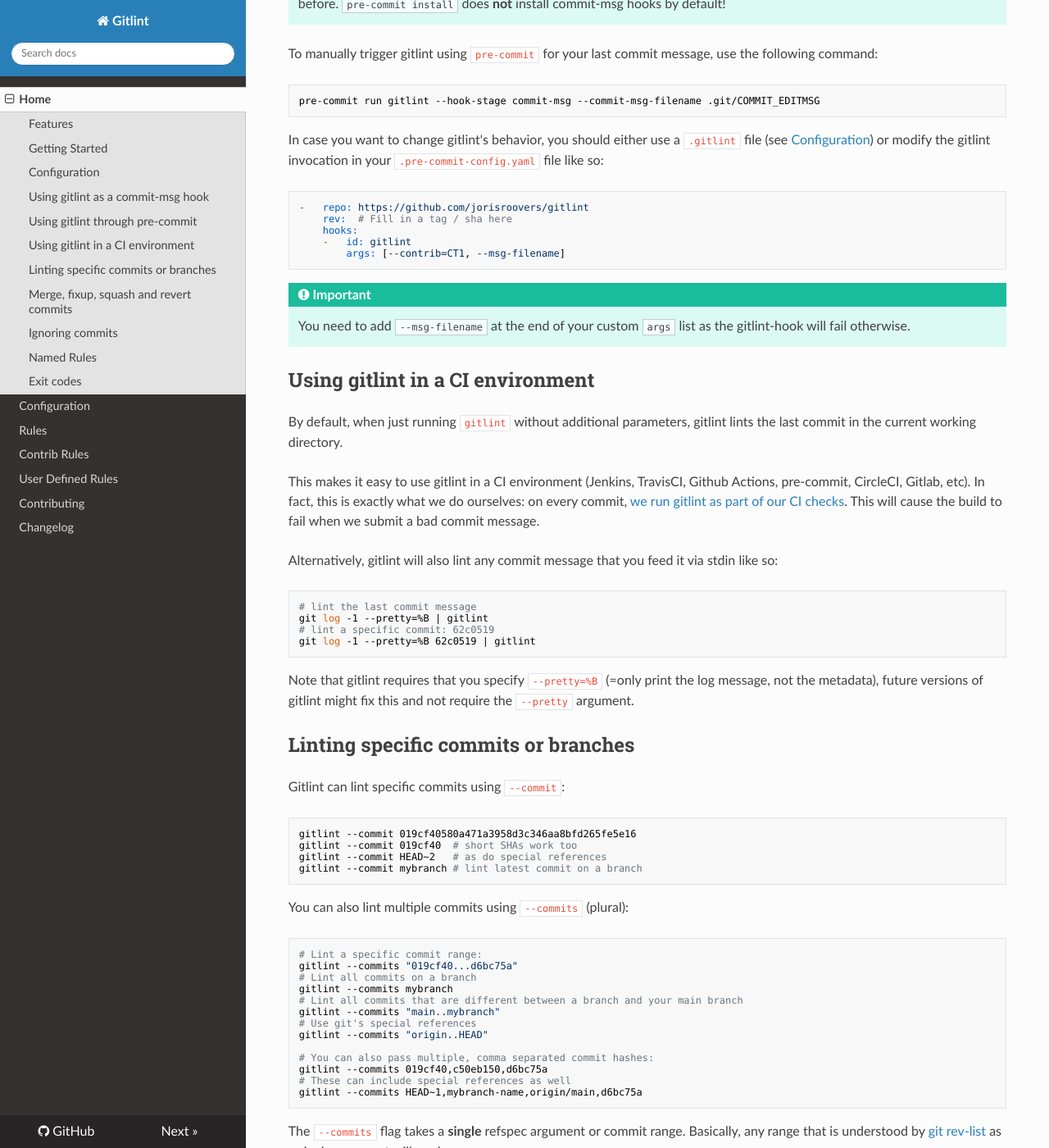
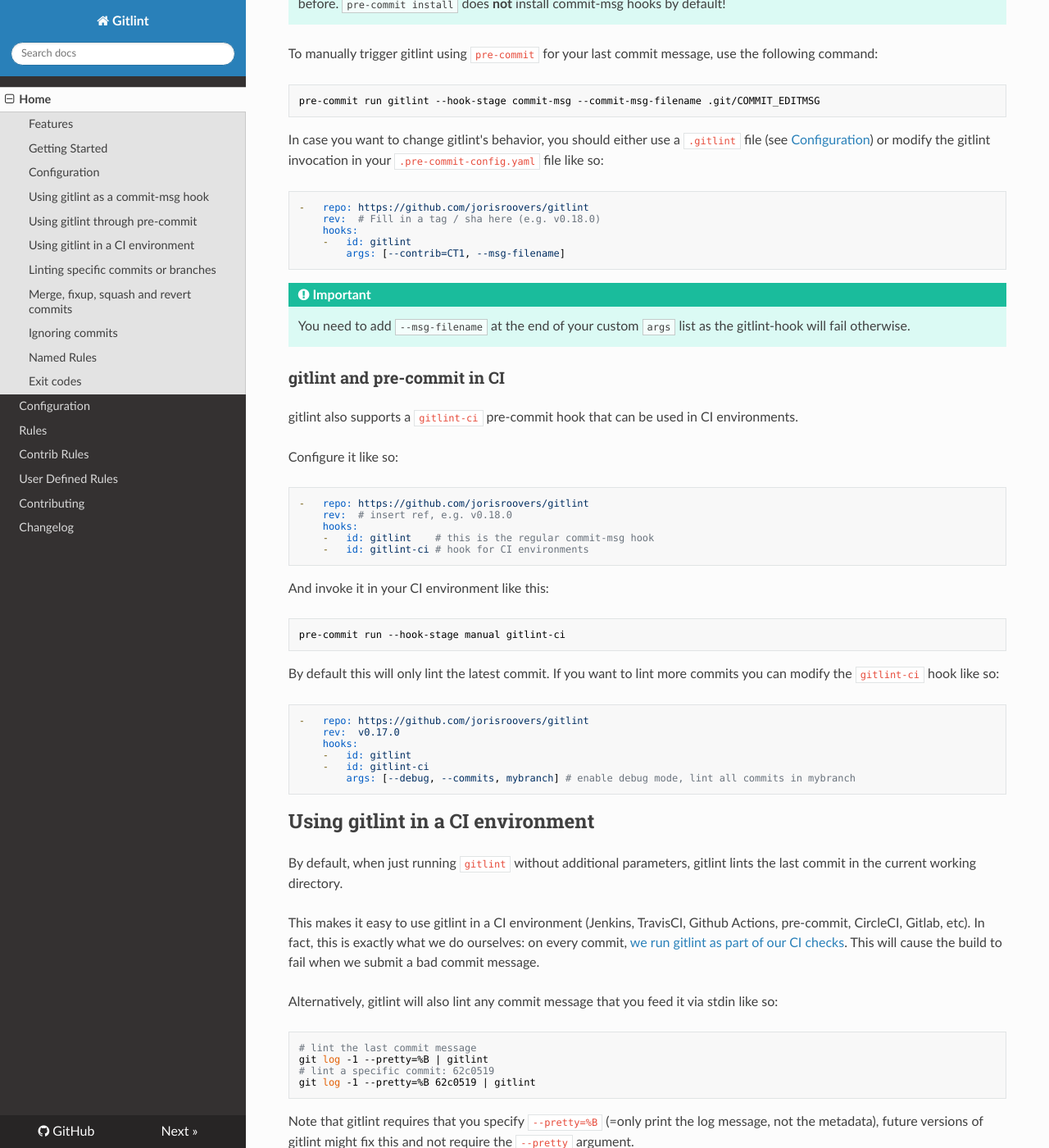
Before and after one commit to jorisroovers/gitlint, an MkDocs documentation site: the page built from docs/index.md, in a window 1280 px wide and 1400 px high, scrolled down 4442 px. Shown: the whole window at 82% size. Built offline with MkDocs 1.6.1, drawn with Linux system fonts in a browser that asks for light colours; nearby versions of some CDN libraries.

Commit message:
gitlint-ci precommit hook documentation
Clarifying how to set it up and configure it.

````diff
--- a/docs/index.md
+++ b/docs/index.md
@@ -237,7 +237,7 @@ In case you want to change gitlint's behavior, you should either use a `.gitlint
 your `.pre-commit-config.yaml` file like so:
 ```yaml
 -   repo: https://github.com/jorisroovers/gitlint
-    rev:  # Fill in a tag / sha here
+    rev:  # Fill in a tag / sha here (e.g. v0.18.0)
     hooks:
     -   id: gitlint
         args: [--contrib=CT1, --msg-filename]
@@ -247,6 +247,36 @@ your `.pre-commit-config.yaml` file like so:
 
     You need to add `--msg-filename` at the end of your custom `args` list as the gitlint-hook will fail otherwise.
 
+
+### gitlint and pre-commit in CI
+gitlint also supports a `gitlint-ci` pre-commit hook that can be used in CI environments.
+
+Configure it like so:
+```yaml
+-   repo: https://github.com/jorisroovers/gitlint
+    rev:  # insert ref, e.g. v0.18.0
+    hooks:
+    -   id: gitlint    # this is the regular commit-msg hook
+    -   id: gitlint-ci # hook for CI environments
+```
+
+And invoke it in your CI environment like this:
+
+```sh
+pre-commit run --hook-stage manual gitlint-ci
+```
+
+By default this will only lint the latest commit.
+If you want to lint more commits you can modify the `gitlint-ci` hook like so:
+
+```yaml
+-   repo: https://github.com/jorisroovers/gitlint
+    rev:  v0.17.0
+    hooks:
+    -   id: gitlint
+    -   id: gitlint-ci
+        args: [--debug, --commits, mybranch] # enable debug mode, lint all commits in mybranch
+```
 
 ## Using gitlint in a CI environment
 By default, when just running `gitlint` without additional parameters, gitlint lints the last commit in the current
````
